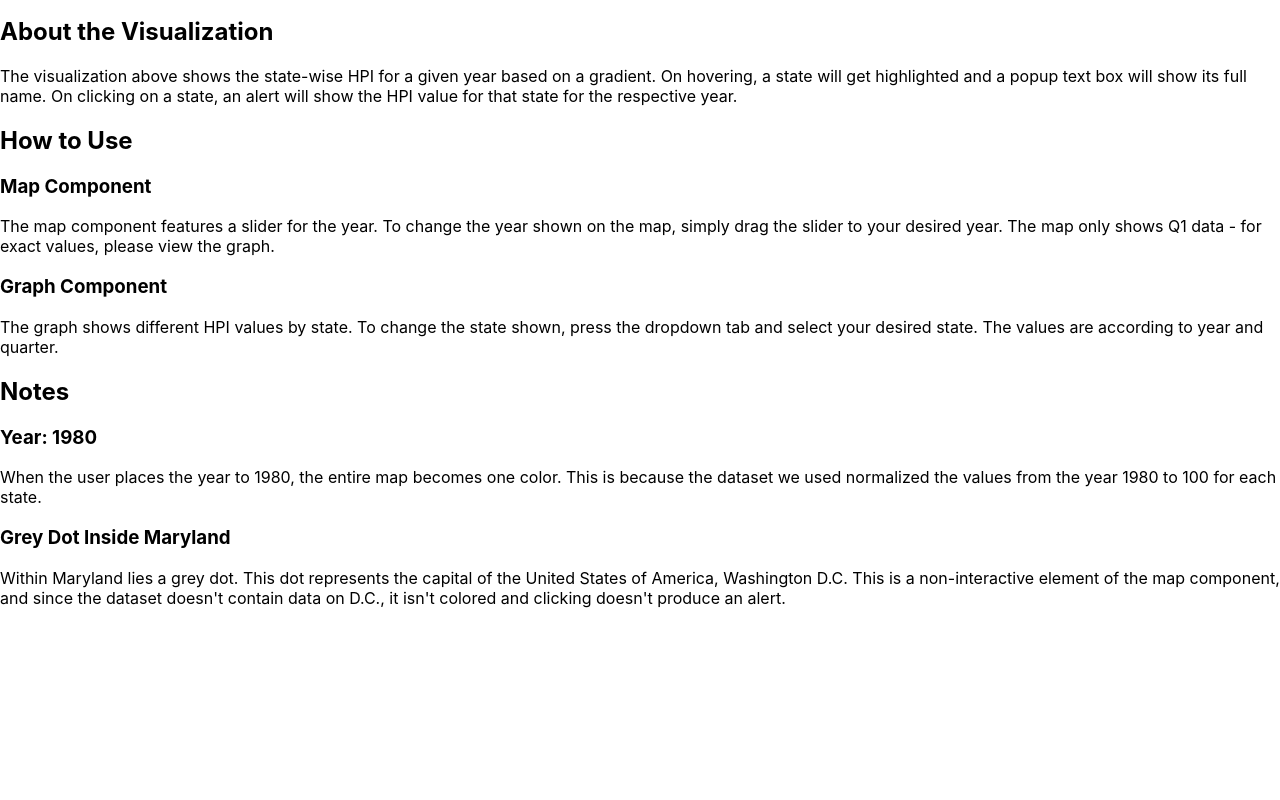
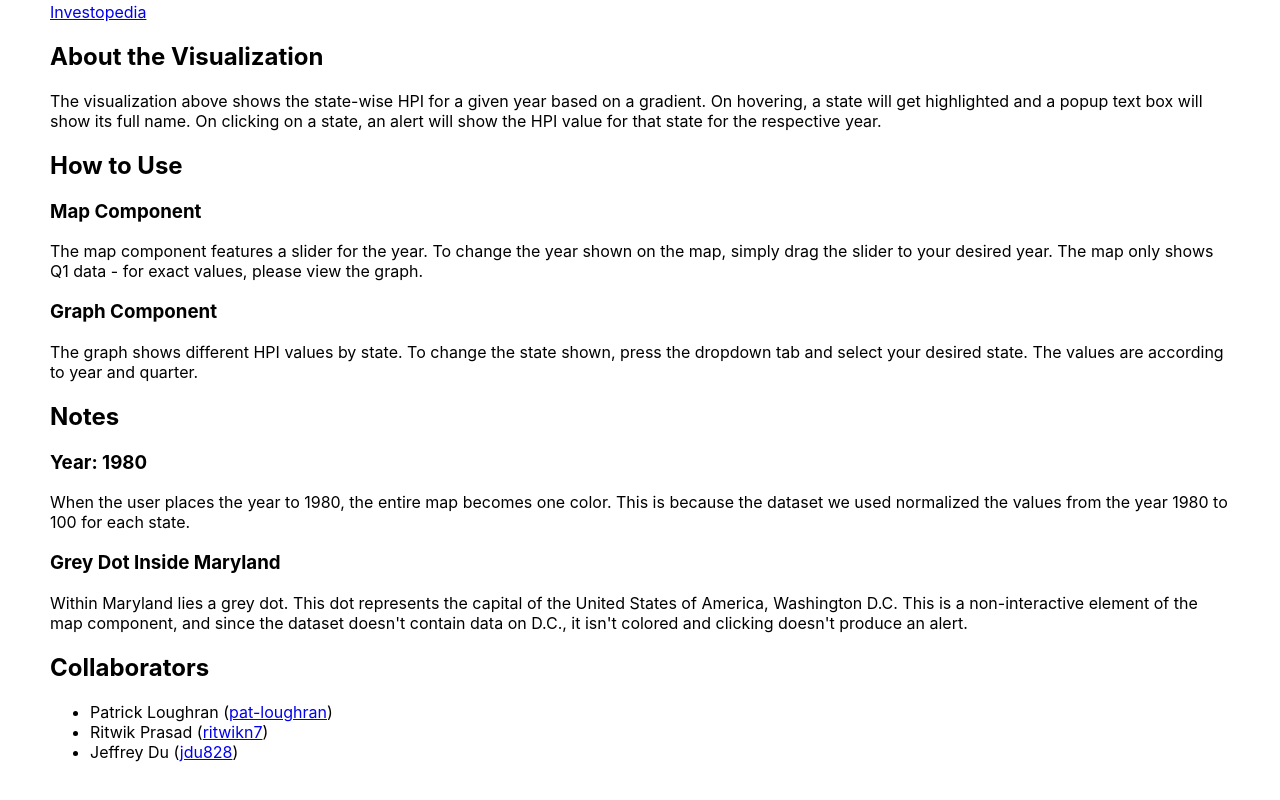
Before and after one commit to RitwikN7/t12-housing-prices-visualization, a React (Create React App) app: page / in a window 1280 px wide. Shown: the part 880-1680 px from the top of the page. Before the commit the page ends 1504 px from the top, so only its background shows below. Built offline with nearby package versions, Linux system fonts and the light colour scheme.

Commit message:
Added padding to text

```diff
--- a/public/index.html
+++ b/public/index.html
@@ -93,6 +93,12 @@
                     Within Maryland lies a grey dot. This dot represents the capital of the United States of America, Washington D.C. This is a non-interactive element of the map component, and since the dataset doesn't contain data on D.C., it isn't colored and clicking doesn't produce an alert.
                 </p>
             </p>
+            <h2>Collaborators</h2>
+            <ul>
+                <li>Patrick Loughran (<a href=https://github.com/pat-loughran >pat-loughran</a>)</li>
+                <li>Ritwik Prasad (<a href=https://github.com/ritwikn7>ritwikn7</a>)</li>
+                <li>Jeffrey Du (<a href=https://github.com/jdu828>jdu828</a>)</li>
+            </ul>
         </div>
     </body>
 </html>
--- a/src/index.css
+++ b/src/index.css
@@ -3,18 +3,21 @@ h1 {
 }
 body {
     margin: 0;
-  font-family: -apple-system, BlinkMacSystemFont, 'Segoe UI', 'Roboto', 'Oxygen',
-    'Ubuntu', 'Cantarell', 'Fira Sans', 'Droid Sans', 'Helvetica Neue',
-    sans-serif;
+    font-family: -apple-system, BlinkMacSystemFont, "Segoe UI", "Roboto",
+        "Oxygen", "Ubuntu", "Cantarell", "Fira Sans", "Droid Sans",
+        "Helvetica Neue", sans-serif;
     -webkit-font-smoothing: antialiased;
     -moz-osx-font-smoothing: grayscale;
 }
 
 code {
-  font-family: source-code-pro, Menlo, Monaco, Consolas, 'Courier New',
+    font-family: source-code-pro, Menlo, Monaco, Consolas, "Courier New",
         monospace;
 }
 #root {
     text-align: center;
     position: relative;
 }
+#info {
+    padding: 25px 50px 75px;
+}
```
Lines whose indentation alone changed are shown as unchanged.
